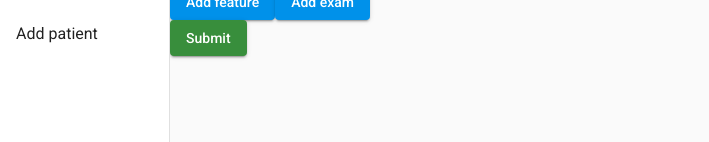
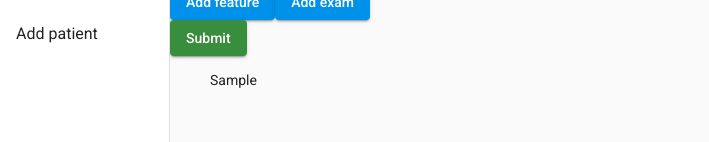
Before and after one commit to najlepsza-inzynierka/MLCareProject, an Angular app in the folder frontend/: page /add_visit/1 in a window 1280 px wide. Both pictures are taken after typing "Sample", "Sample", "Sample", "Sample" into the empty fields and a click on the button "Add exam". Shown: the part 158-300 px from the top of the page, without its empty margins (0-709 px from the left). Built offline with nearby package versions, Linux system fonts and the light colour scheme.

Commit message:
displaying added features and exams

```diff
--- a/frontend/src/app/components/add-visit/add-visit.component.html
+++ b/frontend/src/app/components/add-visit/add-visit.component.html
@@ -63,7 +63,17 @@
                     (click)="saveVisit()"
                     color="primary">Submit</button>
     </div>
-
+<div>
+    <ul *ngFor="let ff of exam.features">
+        {{ff.name}}  {{ff.value}} {{ff.unit}}
+    </ul>
+    <ul *ngFor="let e of visit.exams">
+    {{e.name}}
+    <ul *ngFor="let f of e.features">
+        <li>{{f.name}}  {{f.value}} {{f.unit}}</li>
+    </ul>
+    </ul>
+</div>
 
 
 </div>
```
